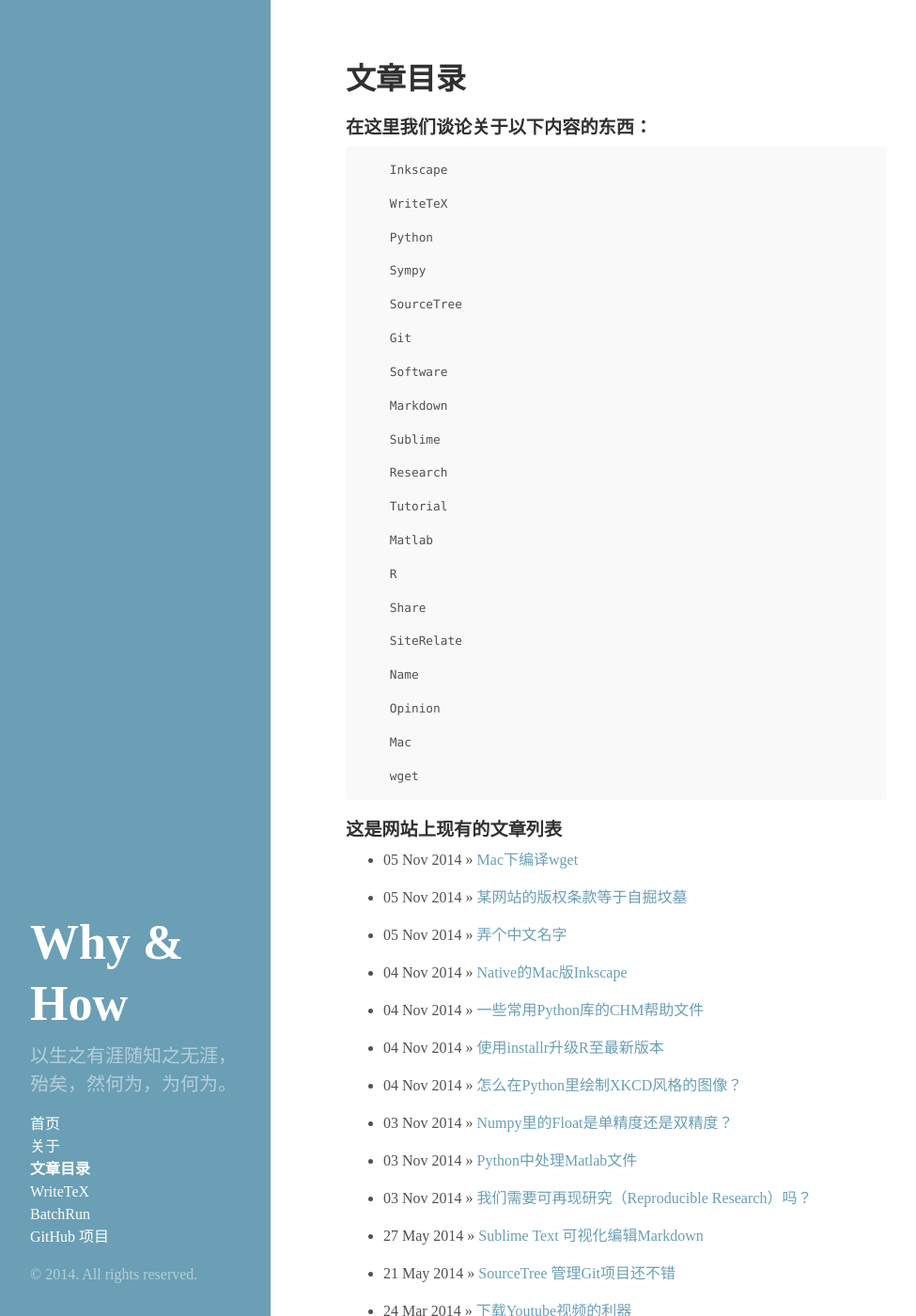
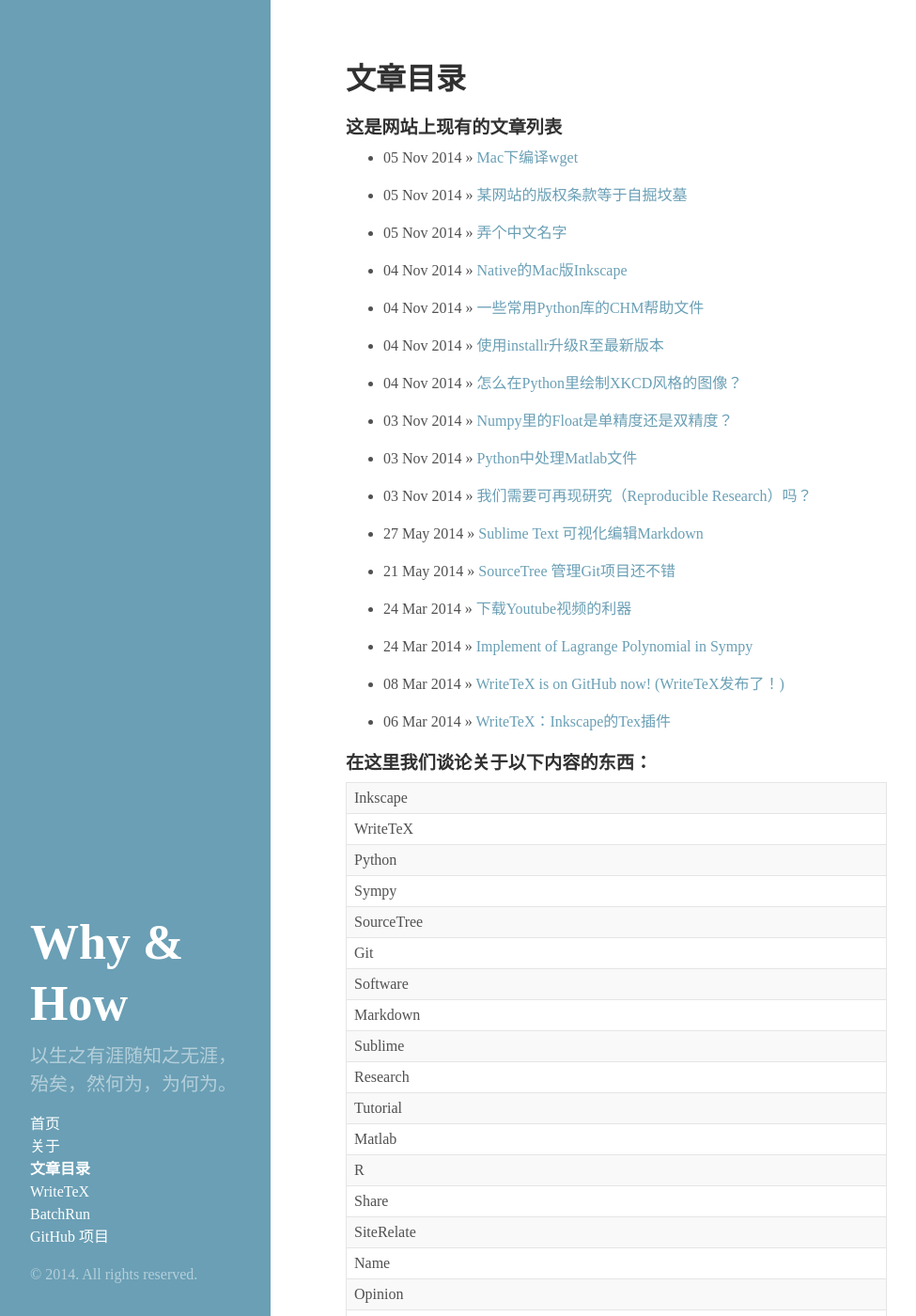
Before and after one commit to wanglongqi/wanglongqi.github.io, a Jekyll site: the page built from Archive.md, in a window 1280 px wide and 1400 px high. Shown: the whole window at 94% size, without its empty margins (0-975 px from the left). Built offline with Jekyll 4.4.1, drawn with Linux system fonts in a browser that asks for light colours.

Commit message:
no message

```diff
--- a/Archive.md
+++ b/Archive.md
@@ -3,15 +3,17 @@
 title: 文章目录
 slug: Archive
 ---
-
-### 在这里我们谈论关于以下内容的东西：
-
-{% for category in site.tags %}
-        {{ category | first }}
-{% endfor %}
-
 ### 这是网站上现有的文章列表
 
 {% for post in site.posts %}
   * {{ post.date | date_to_string }} &raquo; [ {{ post.title }} ]({{ post.url }})
 {% endfor %}
+
+### 在这里我们谈论关于以下内容的东西：
+<table>
+<tr>
+{% for category in site.tags %}
+        <td>{{ category | first }}</td>
+        </tr><tr>
+{% endfor %}
+</tr></table>
```
